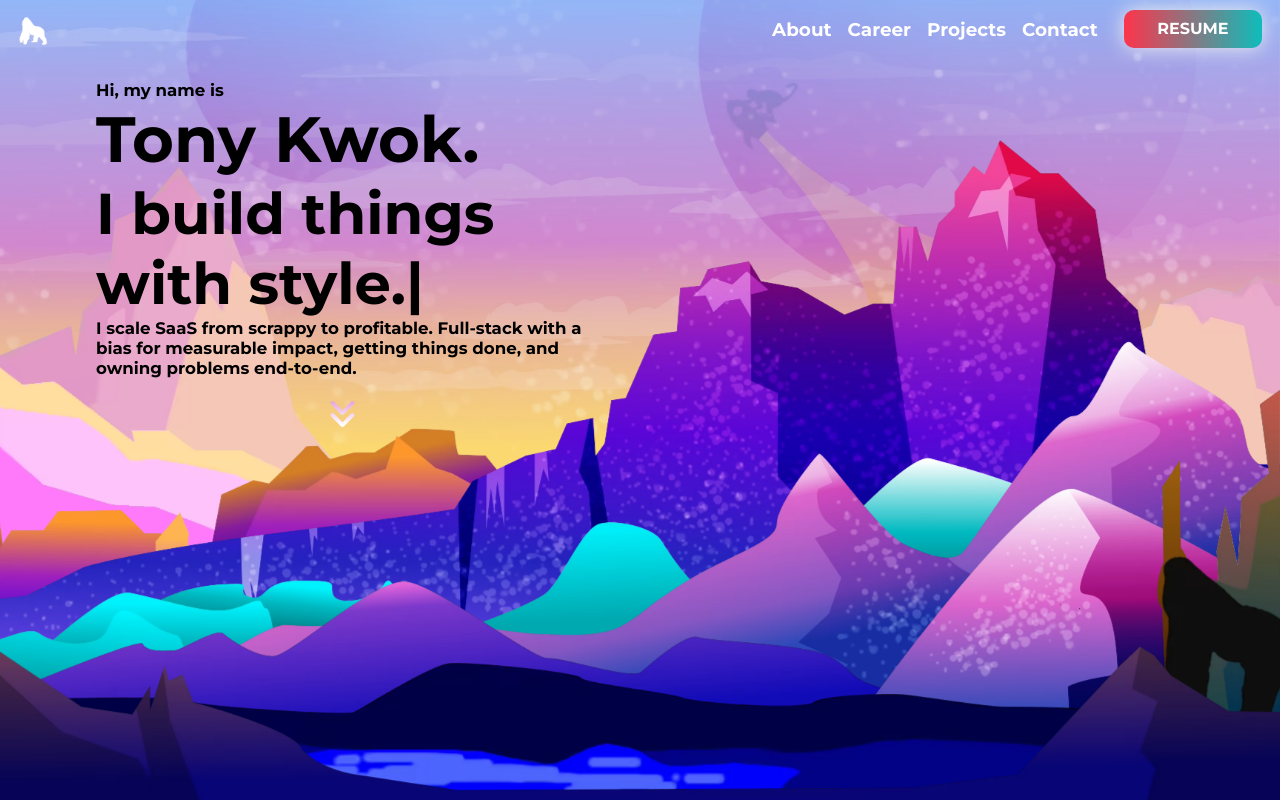
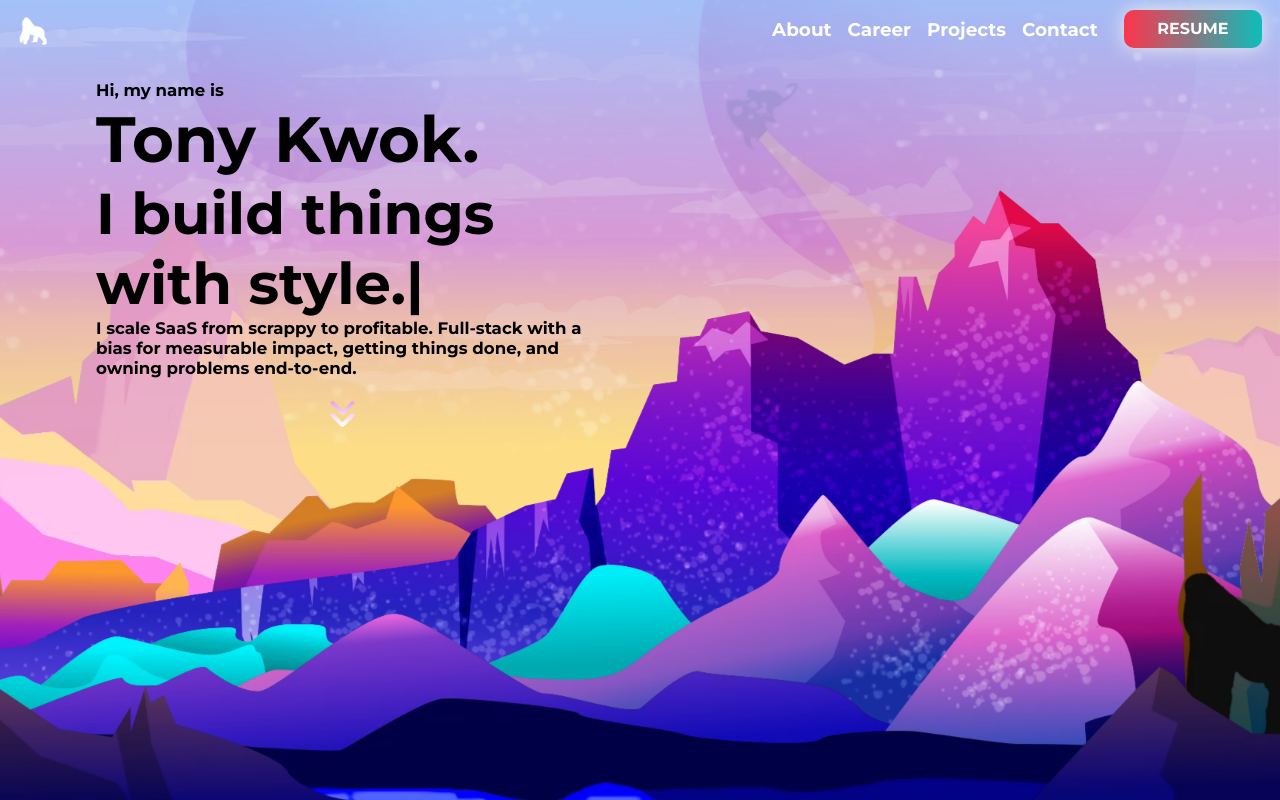
Before and after one commit to tnrzk13/personal-website, a Svelte app: page / in a window 1280 px wide. Shown: the top 800 px of the page. Built offline with nearby package versions, Linux system fonts and the light colour scheme.

Commit message:
Add atmospheric depth and vertical offset to parallax layers
Enhance the parallax mountain scene with scale, opacity, and vertical
offset helpers to create a stronger sense of depth. Back mountain layers
shift down more than front layers, revealing more sky.

```diff
--- a/src/components/01-Title/Parallax.svelte
+++ b/src/components/01-Title/Parallax.svelte
@@ -45,6 +45,27 @@
     update();
   });
 
+  const getLayerScale = (layer) => {
+    if (layer >= 7) return " scale(1.04)";
+    if (layer >= 5) return " scale(1.02)";
+    return "";
+  };
+
+  const getLayerOpacity = (layer) => {
+    if (layer === 0) return 0.85;
+    if (layer === 1) return 0.92;
+    return 1;
+  };
+
+  const getLayerOffsetPx = (layer) => {
+    if (layer >= 9) return 10;
+    if (layer >= 7) return 25;
+    if (layer >= 5) return 40;
+    if (layer >= 4) return 50;
+    if (layer >= 1) return 50;
+    return 0;
+  };
+
   $effect(() => {
     window.addEventListener("resize", update);
     return () => window.removeEventListener("resize", update);
@@ -67,15 +88,15 @@
           ? getContactParallax(layer)
           : (-y * layer) / (layers.length - 1)}px {boolShowContact
           ? '- ' + contentBorderRadius
-          : ''}))"
+          : ''})); opacity: {getLayerOpacity(layer)}"
         src="images/intro/00{layer}.{isBrowserSafari() ? 'png' : 'avif'}"
         alt="parallax layer {layer}"
       />
     {:else if layer < textLayer}
       <img
-        style="transform: translateY({boolShowContact
+        style="transform: translateY({(boolShowContact
           ? getContactParallax(layer)
-          : (-y * layer) / (layers.length - 1)}px)"
+          : (-y * layer) / (layers.length - 1)) + getLayerOffsetPx(layer)}px); opacity: {getLayerOpacity(layer)}"
         src="images/intro/00{layer}.{isBrowserSafari() ? 'png' : 'avif'}"
         alt="parallax layer {layer}"
       />
@@ -105,9 +126,9 @@
       {/if}
     {:else if layer >= textLayer && layer < 11}
       <img
-        style="transform: translateY({boolShowContact
+        style="transform: translateY({(boolShowContact
           ? getContactParallax(layer)
-          : (-y * (layer - 1)) / (layers.length - 1)}px)"
+          : (-y * (layer - 1)) / (layers.length - 1)) + getLayerOffsetPx(layer)}px){getLayerScale(layer)}"
         src="images/intro/00{layer - 1}.{isBrowserSafari() ? 'png' : 'avif'}"
         alt="parallax layer {layer - 1}"
       />
```
